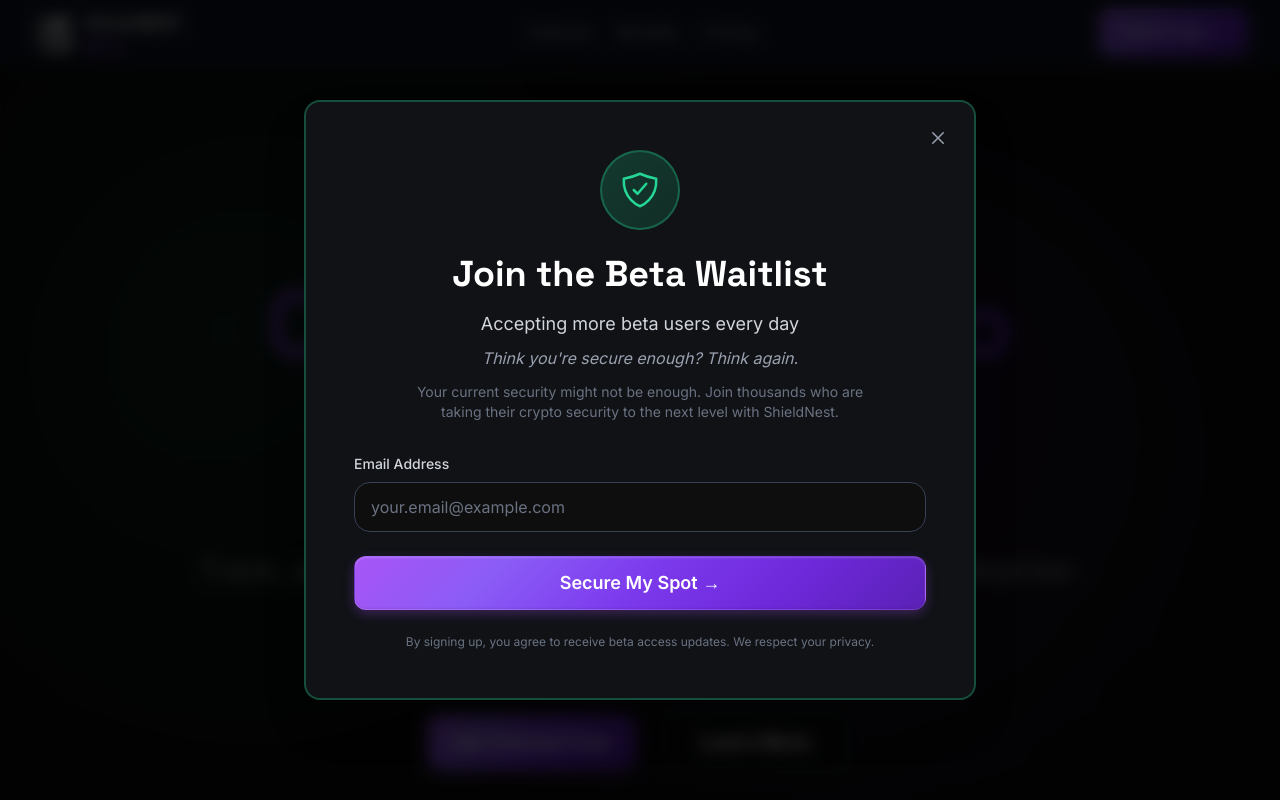
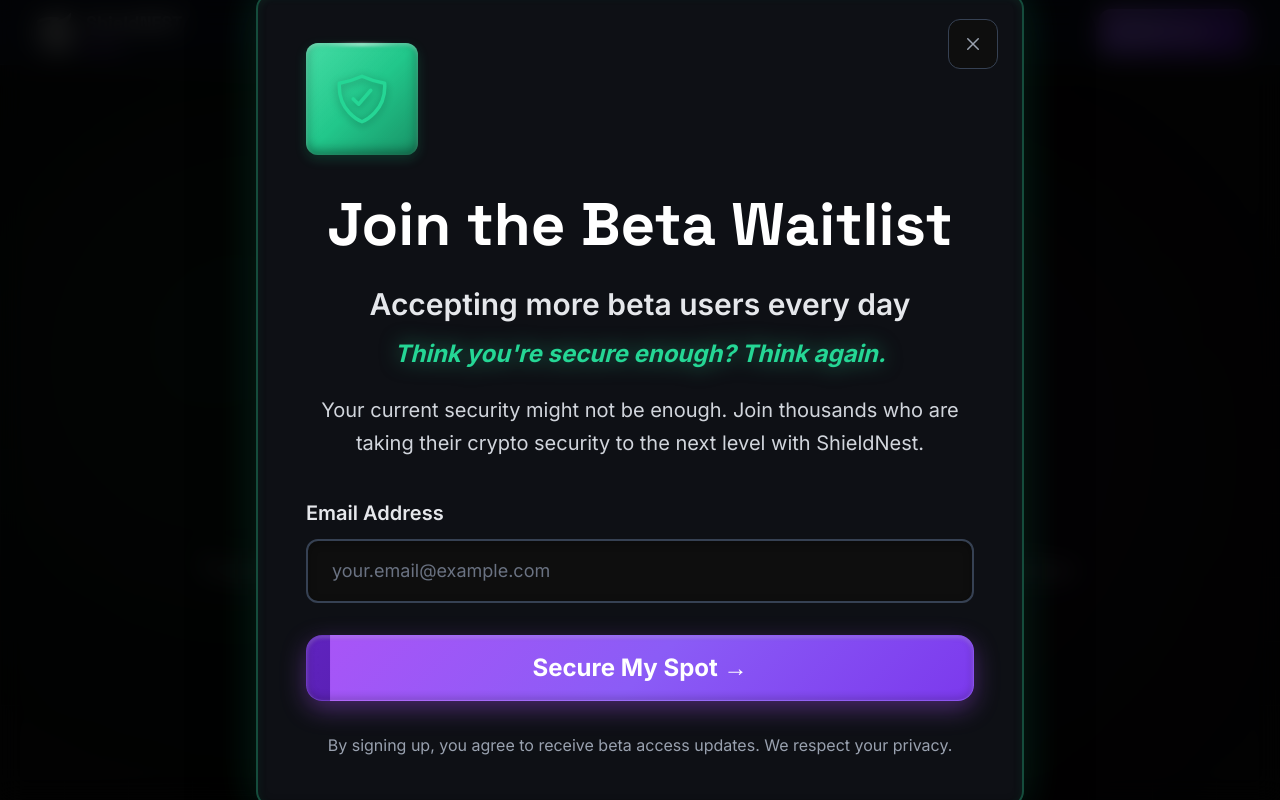
Before and after one commit to ShieldNEST-org/marketing_page, a Next.js app: page / in a window 1280 px wide. Both pictures are taken after a click on the button "Launch App →". Shown: the top 800 px of the page. Built offline with nearby package versions, Linux system fonts and the light colour scheme.

Commit message:
Enhance modal with 3D neomorphic styling and liquid button animations - Add liquid button with shimmer and wave animations - Apply neo-float-green 3D neomorphic styling to modal - Increase all text sizes for better readability - Make messaging more impactful and prominent

```diff
--- a/app/globals.css
+++ b/app/globals.css
@@ -1087,6 +1087,78 @@
   transform: translateY(-2px);
 }
 
+/* Liquid Button with 3D Neomorphic Effect */
+.btn-liquid {
+  position: relative;
+  background: linear-gradient(135deg, #a855f7 0%, #8b5cf6 25%, #7c3aed 50%, #6d28d9 75%, #5b21b6 100%);
+  background-size: 200% auto;
+  color: white;
+  font-weight: 700;
+  padding: 1rem 2rem;
+  border-radius: 1rem;
+  border: 1px solid rgba(255, 255, 255, 0.1);
+  box-shadow:
+    0 8px 24px rgba(168, 85, 247, 0.4),
+    0 4px 12px rgba(0, 0, 0, 0.3),
+    inset 0 2px 4px rgba(255, 255, 255, 0.2),
+    inset 0 -2px 8px rgba(0, 0, 0, 0.2);
+  transition: all 0.4s cubic-bezier(0.4, 0, 0.2, 1);
+  overflow: hidden;
+  animation: liquidShimmer 3s ease-in-out infinite;
+}
+
+.btn-liquid::before {
+  content: '';
+  position: absolute;
+  top: 0;
+  left: -100%;
+  width: 100%;
+  height: 100%;
+  background: linear-gradient(90deg, transparent, rgba(255, 255, 255, 0.3), transparent);
+  transition: left 0.6s;
+  animation: liquidWave 2s ease-in-out infinite;
+}
+
+.btn-liquid::after {
+  content: '';
+  position: absolute;
+  top: 50%;
+  left: 50%;
+  width: 0;
+  height: 0;
+  border-radius: 50%;
+  background: rgba(255, 255, 255, 0.2);
+  transform: translate(-50%, -50%);
+  transition: width 0.6s, height 0.6s;
+}
+
+.btn-liquid:hover {
+  transform: translateY(-4px) scale(1.02);
+  box-shadow:
+    0 12px 32px rgba(168, 85, 247, 0.5),
+    0 6px 16px rgba(0, 0, 0, 0.4),
+    inset 0 2px 6px rgba(255, 255, 255, 0.3),
+    inset 0 -3px 12px rgba(0, 0, 0, 0.3);
+  background: linear-gradient(135deg, #c084fc 0%, #a855f7 25%, #8b5cf6 50%, #7c3aed 75%, #6d28d9 100%);
+}
+
+.btn-liquid:hover::before {
+  left: 100%;
+}
+
+.btn-liquid:active {
+  transform: translateY(-2px) scale(0.98);
+  box-shadow:
+    0 4px 16px rgba(168, 85, 247, 0.4),
+    0 2px 8px rgba(0, 0, 0, 0.3),
+    inset 0 3px 8px rgba(0, 0, 0, 0.3);
+}
+
+.btn-liquid:active::after {
+  width: 300px;
+  height: 300px;
+}
+
 /* CoreumDash Card Styles with 3D hover - Dark Default, Light Override */
 .card-coreum {
   background: #101216; /* Dark by default */
--- a/app/page.tsx
+++ b/app/page.tsx
@@ -600,61 +600,70 @@
           onClick={handleCloseModal}
         >
           {/* Backdrop */}
-          <div className="absolute inset-0 bg-black/80 backdrop-blur-sm"></div>
+          <div className="absolute inset-0 bg-black/85 backdrop-blur-md"></div>
 
-          {/* Modal Content */}
+          {/* Modal Content - Enhanced 3D Neomorphic */}
           <div
-            className="relative bg-[#101216] border-2 border-[rgba(37,214,149,0.3)] rounded-2xl p-8 sm:p-12 max-w-2xl w-full mx-4 shadow-2xl"
+            className="relative neo-float-green p-8 sm:p-10 md:p-12 max-w-3xl w-full mx-4 shadow-[0_20px_60px_rgba(0,0,0,0.5),0_0_40px_rgba(37,214,149,0.2)]"
             onClick={(e) => e.stopPropagation()}
+            style={{
+              boxShadow: `
+                0 20px 60px rgba(0, 0, 0, 0.5),
+                0 0 40px rgba(37, 214, 149, 0.2),
+                inset 0 2px 8px rgba(37, 214, 149, 0.1),
+                inset 0 -2px 8px rgba(0, 0, 0, 0.3)
+              `
+            }}
           >
-            {/* Close Button */}
+            {/* Close Button - Neomorphic */}
             <button
               onClick={handleCloseModal}
-              className="absolute top-4 right-4 text-gray-400 hover:text-white transition-colors p-2"
+              className="absolute top-6 right-6 text-gray-400 hover:text-white transition-all p-3 rounded-xl bg-[#0e0e0e] border border-gray-700 hover:border-[#25d695] hover:shadow-[0_0_15px_rgba(37,214,149,0.3)]"
               aria-label="Close modal"
             >
               <IoCloseOutline className="w-6 h-6" />
             </button>
 
             {/* Modal Header */}
-            <div className="text-center mb-8">
-              <div className="inline-flex items-center justify-center w-20 h-20 rounded-full bg-gradient-to-br from-[#25d695]/20 to-[#179b69]/20 border-2 border-[#25d695]/30 mb-6">
-                <IoShieldCheckmarkOutline className="w-10 h-10 text-[#25d695]" />
+            <div className="text-center mb-10">
+              {/* Enhanced 3D Icon Container */}
+              <div className="inline-flex items-center justify-center w-28 h-28 rounded-2xl neo-icon-glow-green mb-8 shadow-[0_0_30px_rgba(37,214,149,0.4)]">
+                <IoShieldCheckmarkOutline className="w-14 h-14 text-[#25d695] drop-shadow-[0_0_10px_rgba(37,214,149,0.6)]" />
               </div>
 
               <h2
-                className="text-3xl sm:text-4xl font-bold text-white mb-4"
+                className="text-4xl sm:text-5xl md:text-6xl font-bold text-white mb-6 leading-tight"
                 style={{ fontFamily: 'var(--font-space-grotesk), sans-serif' }}
               >
                 Join the Beta Waitlist
               </h2>
 
-              <p className="text-lg text-gray-300 mb-2">
+              <p className="text-2xl sm:text-3xl text-gray-200 mb-4 font-semibold">
                 Accepting more beta users every day
               </p>
 
-              <p className="text-base text-gray-400 italic">
+              <p className="text-xl sm:text-2xl text-[#25d695] italic font-bold mb-6 drop-shadow-[0_0_10px_rgba(37,214,149,0.5)]">
                 Think you're secure enough? Think again.
               </p>
 
-              <p className="text-sm text-gray-500 mt-3 max-w-md mx-auto">
+              <p className="text-lg sm:text-xl text-gray-300 mt-6 max-w-2xl mx-auto leading-relaxed">
                 Your current security might not be enough. Join thousands who are taking their crypto security to the next level with ShieldNest.
               </p>
             </div>
 
             {/* Form */}
             {submitStatus === 'success' ? (
-              <div className="text-center py-8">
-                <div className="inline-flex items-center justify-center w-16 h-16 rounded-full bg-gradient-to-br from-green-500/20 to-green-600/20 border-2 border-green-500/30 mb-4">
-                  <IoCheckmarkCircleOutline className="w-10 h-10 text-green-400" />
+              <div className="text-center py-10">
+                <div className="inline-flex items-center justify-center w-24 h-24 rounded-2xl bg-gradient-to-br from-green-500/30 to-green-600/30 border-2 border-green-500/50 mb-6 shadow-[0_0_30px_rgba(34,197,94,0.4)]">
+                  <IoCheckmarkCircleOutline className="w-14 h-14 text-green-400" />
                 </div>
-                <p className="text-xl text-white font-semibold mb-2">You're on the list!</p>
-                <p className="text-gray-400">We'll notify you when beta access is available.</p>
+                <p className="text-3xl sm:text-4xl text-white font-bold mb-4">You're on the list!</p>
+                <p className="text-xl text-gray-300">We'll notify you when beta access is available.</p>
               </div>
             ) : (
-              <form onSubmit={handleSubmit} className="space-y-6">
+              <form onSubmit={handleSubmit} className="space-y-8">
                 <div>
-                  <label htmlFor="email" className="block text-sm font-medium text-gray-300 mb-2">
+                  <label htmlFor="email" className="block text-lg sm:text-xl font-semibold text-gray-200 mb-3">
                     Email Address
                   </label>
                   <input
@@ -664,23 +673,25 @@
                     onChange={(e) => setEmail(e.target.value)}
                     required
                     placeholder="your.email@example.com"
-                    className="w-full px-4 py-3 bg-[#0e0e0e] border border-gray-700 rounded-lg text-white placeholder-gray-500 focus:outline-none focus:border-[#25d695] focus:ring-2 focus:ring-[#25d695]/20 transition-all"
+                    className="w-full px-6 py-4 text-lg bg-[#0e0e0e] border-2 border-gray-700 rounded-xl text-white placeholder-gray-500 focus:outline-none focus:border-[#25d695] focus:ring-4 focus:ring-[#25d695]/20 transition-all shadow-[inset_0_2px_8px_rgba(0,0,0,0.3)]"
                     disabled={isSubmitting}
                   />
                   {errorMessage && (
-                    <p className="mt-2 text-sm text-red-400">{errorMessage}</p>
+                    <p className="mt-3 text-base text-red-400 font-medium">{errorMessage}</p>
                   )}
                 </div>
 
                 <button
                   type="submit"
                   disabled={isSubmitting}
-                  className="w-full btn-coreum-green py-4 text-lg font-bold disabled:opacity-50 disabled:cursor-not-allowed"
+                  className="w-full btn-liquid py-5 text-xl sm:text-2xl font-bold disabled:opacity-50 disabled:cursor-not-allowed relative z-10"
                 >
-                  {isSubmitting ? 'Signing Up...' : 'Secure My Spot →'}
+                  <span className="relative z-10">
+                    {isSubmitting ? 'Signing Up...' : 'Secure My Spot →'}
+                  </span>
                 </button>
 
-                <p className="text-xs text-gray-500 text-center">
+                <p className="text-sm sm:text-base text-gray-400 text-center">
                   By signing up, you agree to receive beta access updates. We respect your privacy.
                 </p>
               </form>
```
